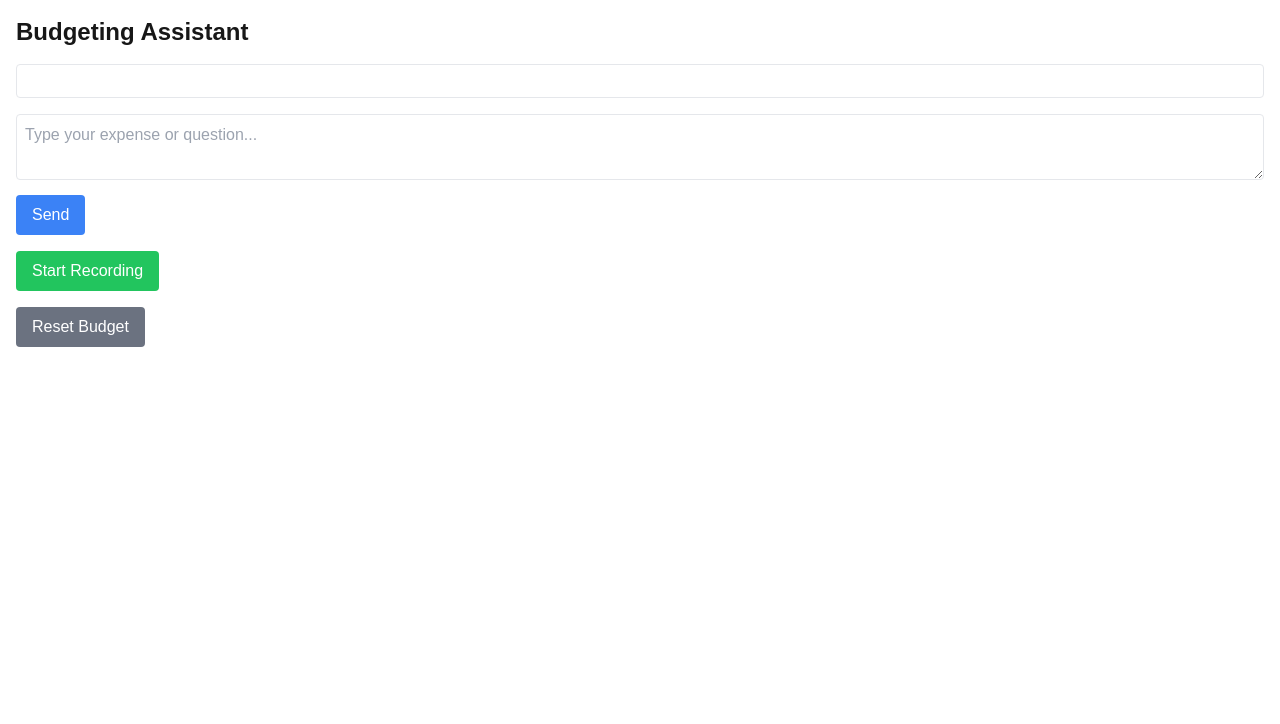
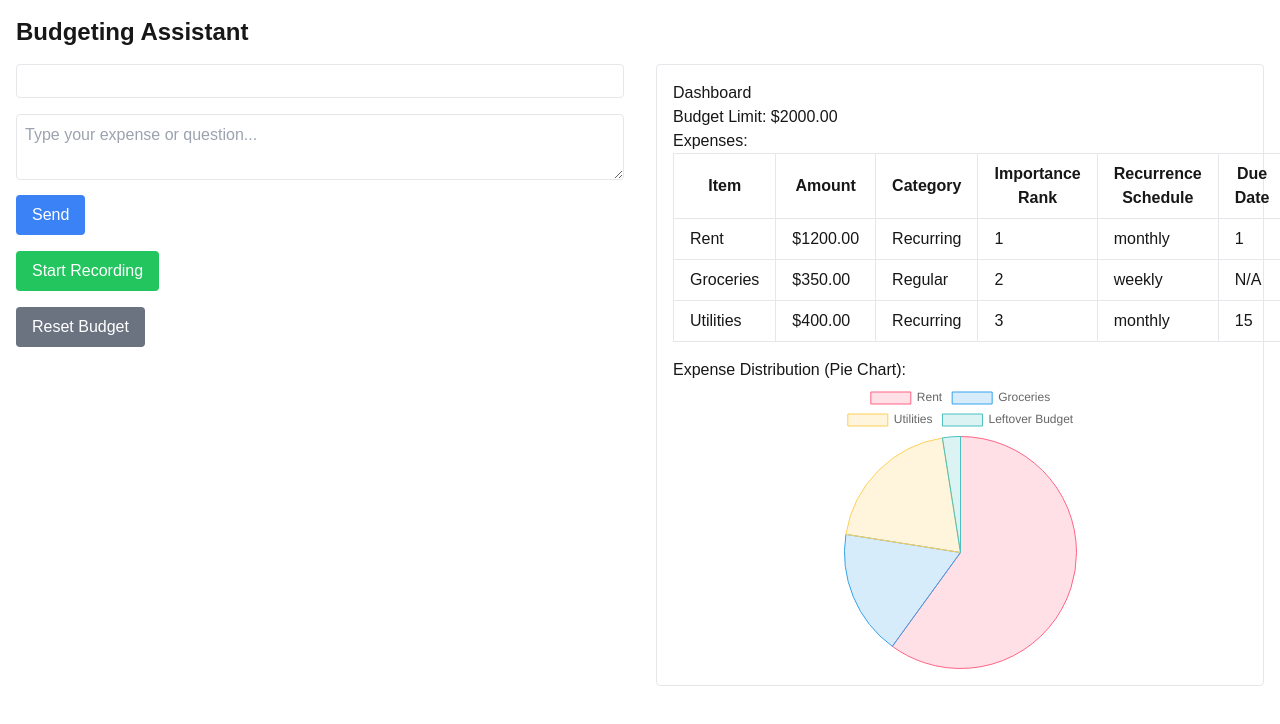
Before and after one commit to wesleymaya/uOttaHack2025-Project, a Next.js app in the folder frontend/: page / in a window 1280 px wide. Shown: the top 724 px of the page. Built offline with nearby package versions, Linux system fonts and the light colour scheme.

Commit message:
first rendition of dashboard

```diff
--- a/frontend/package.json
+++ b/frontend/package.json
@@ -10,9 +10,11 @@
   },
   "dependencies": {
     "axios": "^1.7.9",
+    "chart.js": "^4.4.7",
     "form-data": "^4.0.1",
     "next": "15.1.5",
     "react": "^19.0.0",
+    "react-chartjs-2": "^5.3.0",
     "react-dom": "^19.0.0"
   },
   "devDependencies": {
--- a/frontend/src/app/page.js
+++ b/frontend/src/app/page.js
@@ -4,6 +4,7 @@ import { useState } from 'react';
 import Chat from '../components/Chat';
 import AudioRecorder from '../components/AudioRecorder';
 import ResetButton from '../components/ResetButton';
+import Dashboard from '../components/Dashboard';
 
 export default function Page() {
     const [messages, setMessages] = useState([]);
@@ -15,9 +16,18 @@ export default function Page() {
     return (
         <div className="container mx-auto p-4">
             <h1 className="text-2xl font-bold mb-4">Budgeting Assistant</h1>
-            <Chat messages={messages} addMessage={addMessage} />
-            <AudioRecorder addMessage={addMessage} />
-            <ResetButton setMessages={setMessages} />
+            <div className="grid grid-cols-2 gap-8">
+                <div className="break-after-column">
+                    <Chat messages={messages} addMessage={addMessage} />
+                    <AudioRecorder addMessage={addMessage} />
+                    <ResetButton setMessages={setMessages} />
+                </div>
+
+                <div className="container">
+                    <Dashboard addMessage={addMessage} />
+                </div>
+            </div>
+
         </div>
     );
 }
--- /dev/null
+++ b/frontend/src/components/Dashboard.js
@@ -0,0 +1,124 @@
+import { useState, useEffect } from 'react';
+import { Pie } from 'react-chartjs-2';
+import { Chart as ChartJS, ArcElement, Tooltip, Legend } from 'chart.js';
+
+ChartJS.register(ArcElement, Tooltip, Legend);
+
+export default function Dashboard() {
+    // Simulate fetching data from the backend
+    const [budgetData, setBudgetData] = useState(null);
+
+    useEffect(() => {
+        // Mock data (replace this with actual API call later)
+        const mockData = {
+            "Budget": {
+                "budget_limit": 2000.0,
+                "items": [
+                    {
+                        "item_name": "Rent",
+                        "amount": 1200.0,
+                        "category": "Recurring",
+                        "importance_rank": 1,
+                        "recurrence_schedule": "monthly",
+                        "due_date": 1
+                    },
+                    {
+                        "item_name": "Groceries",
+                        "amount": 350.0,
+                        "category": "Regular",
+                        "importance_rank": 2,
+                        "recurrence_schedule": "weekly",
+                        "due_date": null
+                    },
+                    {
+                        "item_name": "Utilities",
+                        "amount": 400.0,
+                        "category": "Recurring",
+                        "importance_rank": 3,
+                        "recurrence_schedule": "monthly",
+                        "due_date": 15
+                    }
+                ]
+            }
+        };
+
+        // Simulate delay and set data
+        setTimeout(() => {
+            setBudgetData(mockData.Budget);
+        }, 1000);
+    }, []);
+
+    if (!budgetData) {
+        return <div className="p-4 border rounded mb-4">Loading...</div>;
+    }
+
+    // Calculate leftover budget
+    const totalExpenses = budgetData.items.reduce((sum, item) => sum + item.amount, 0);
+    const leftoverBudget = budgetData.budget_limit - totalExpenses;
+
+    // Prepare data for the pie chart
+    const pieData = {
+        labels: [...budgetData.items.map(item => item.item_name), "Leftover Budget"],
+        datasets: [
+            {
+                label: 'Expenses',
+                data: [...budgetData.items.map(item => item.amount), leftoverBudget > 0 ? leftoverBudget : 0],
+                backgroundColor: [
+                    'rgba(255, 99, 132, 0.2)',
+                    'rgba(54, 162, 235, 0.2)',
+                    'rgba(255, 206, 86, 0.2)',
+                    'rgba(75, 192, 192, 0.2)',
+                    'rgba(153, 102, 255, 0.2)',
+                ],
+                borderColor: [
+                    'rgba(255, 99, 132, 1)',
+                    'rgba(54, 162, 235, 1)',
+                    'rgba(255, 206, 86, 1)',
+                    'rgba(75, 192, 192, 1)',
+                    'rgba(153, 102, 255, 1)',
+                ],
+                borderWidth: 1,
+            },
+        ],
+    };
+
+    return (
+        <div className="p-4 border rounded mb-4">
+            <h1>Dashboard</h1>
+            <h2>Budget Limit: ${budgetData.budget_limit.toFixed(2)}</h2>
+
+            <h3>Expenses:</h3>
+            <div className="mb-4">
+                <table className="table-auto w-full border">
+                    <thead>
+                        <tr>
+                            <th className="border px-4 py-2">Item</th>
+                            <th className="border px-4 py-2">Amount</th>
+                            <th className="border px-4 py-2">Category</th>
+                            <th className="border px-4 py-2">Importance Rank</th>
+                            <th className="border px-4 py-2">Recurrence Schedule</th>
+                            <th className="border px-4 py-2">Due Date</th>
+                        </tr>
+                    </thead>
+                    <tbody>
+                        {budgetData.items.map((item, index) => (
+                            <tr key={index}>
+                                <td className="border px-4 py-2">{item.item_name}</td>
+                                <td className="border px-4 py-2">${item.amount.toFixed(2)}</td>
+                                <td className="border px-4 py-2">{item.category}</td>
+                                <td className="border px-4 py-2">{item.importance_rank}</td>
+                                <td className="border px-4 py-2">{item.recurrence_schedule}</td>
+                                <td className="border px-4 py-2">{item.due_date ? item.due_date : "N/A"}</td>
+                            </tr>
+                        ))}
+                    </tbody>
+                </table>
+            </div>
+
+            <h3>Expense Distribution (Pie Chart):</h3>
+            <div className="w-1/2 mx-auto">
+                <Pie data={pieData} />
+            </div>
+        </div>
+    );
+}
```
Also changed, not shown: 1 other file (tests, documents, lock files or other folders).
